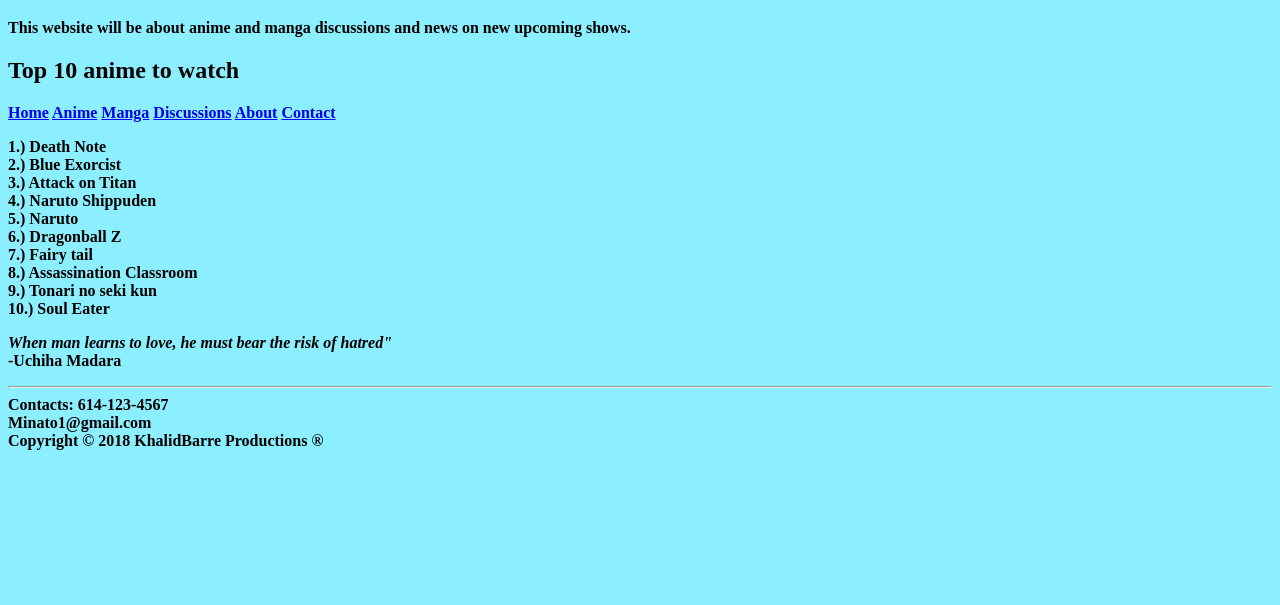
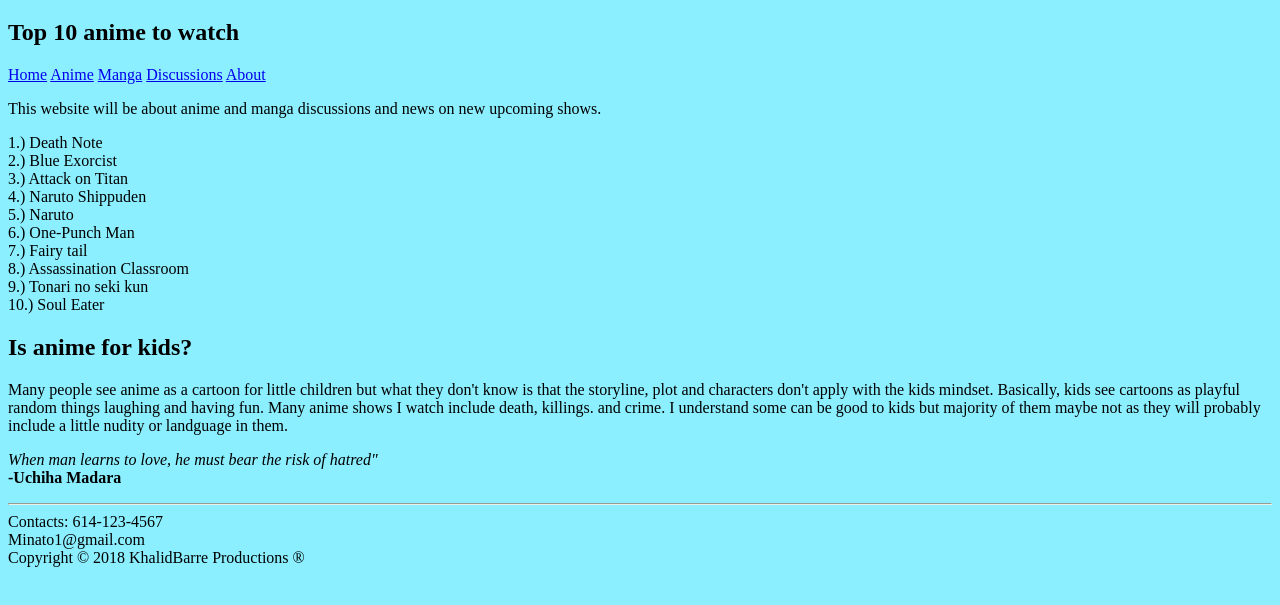
Before and after one commit to KhalidBarre/HTMLtextStructure, a plain HTML site: page index.html in a window 1280 px wide. Shown: the part 61-666 px from the top of the page. Drawn offline with Linux system fonts and the light colour scheme.

Commit message:
added index.html file

```diff
--- a/index.html
+++ b/index.html
@@ -9,12 +9,9 @@
   <meta name="keywords" content="Anime, Otaku, Manga, Kawaii">
         </head>
         <body>
-          <header>
+           <header>
             <h1>Welcome to AnimeWrld</h1>
           </header>
-          <h4>
-    <p>This website will be about anime and manga discussions and news on new upcoming shows.
-        </p>
           <main>
            <section id="section1">
               <article class="articles">
@@ -25,7 +22,7 @@
   <a href="#">Manga</a>
   <a href="#">Discussions</a>
   <a href="#">About</a>
-  <a href="#">Contact</a>
+
   </a>
 </div>
 <div class="topnav">
@@ -36,18 +33,30 @@
   </div>
 </div>
 
+<p>This website will be about anime and manga discussions and news on new upcoming shows.
+        </p>
+
+
+
                 <p>1.) Death Note<br>
                    2.) Blue Exorcist<br>
                    3.) Attack on Titan<br>
                    4.) Naruto Shippuden<br>
                    5.) Naruto<br>
-                   6.) Dragonball Z<br>
+                   6.) One-Punch Man<br>
                    7.) Fairy tail<br>
                    8.) Assassination Classroom<br>
                    9.) Tonari no seki kun<br>
                 10.) Soul Eater<br>
 
                 </p>
+                <article>
+               <h2>Is anime for kids?</h2>
+               <p>Many people see anime as a cartoon for little children but what they don't know is that the storyline, plot and characters don't apply with the kids mindset.
+                    Basically, kids see cartoons as playful random things laughing and having fun.
+                     Many anime shows I watch include death, killings. and crime.
+                      I understand some can be good to kids but majority of them maybe not as they will probably include a little nudity or landguage in them.</p>
+
              </article>
              </section>
              <section id="section2>
```
